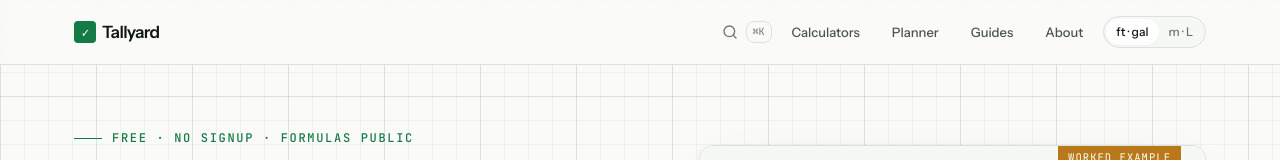
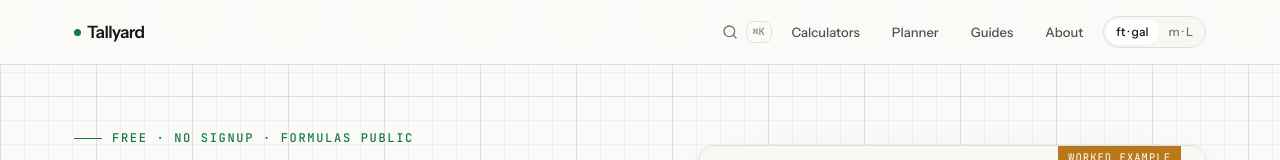
Before and after one commit to ashutoshkhulbe15-hash/tallyard, a Next.js app: page / in a window 1280 px wide. Shown: the top 160 px of the page. Built offline with nearby package versions, Linux system fonts and the light colour scheme.

Commit message:
Ledger theme with original dot logo in verify green

```diff
--- a/src/components/Footer.tsx
+++ b/src/components/Footer.tsx
@@ -99,10 +99,10 @@ export function Footer() {
             aria-label="Tallyard home"
           >
             <span
-              className="w-[20px] h-[20px] rounded-sm grid place-items-center text-white text-[12px] font-mono leading-none"
+              className="w-[7px] h-[7px] rounded-full"
               style={{ background: "#147A46" }}
               aria-hidden="true"
-            >✓</span>
+            />
             Tallyard
           </Link>
           <p
--- a/src/components/Header.tsx
+++ b/src/components/Header.tsx
@@ -119,7 +119,7 @@ export function Header() {
     <header className="border-b border-line sticky top-0 z-40 backdrop-blur-sm" style={{ backgroundColor: "rgba(250, 251, 248, 0.9)" }}>
       <div className="container-wide flex items-center justify-between h-16 gap-3">
         <Link href="/" className="flex items-center gap-1.5 text-lg font-bold tracking-tighter text-ink hover:opacity-80 transition-opacity shrink-0" aria-label="Tallyard home" onClick={() => setMenuOpen(false)}>
-          <span className="w-[22px] h-[22px] rounded-sm bg-accent grid place-items-center text-white text-[13px] font-mono leading-none" aria-hidden="true">✓</span>
+          <span className="w-[7px] h-[7px] rounded-full bg-accent" aria-hidden="true" />
           Tallyard
         </Link>
 
```
Also changed, not shown: public/og-default.png.
